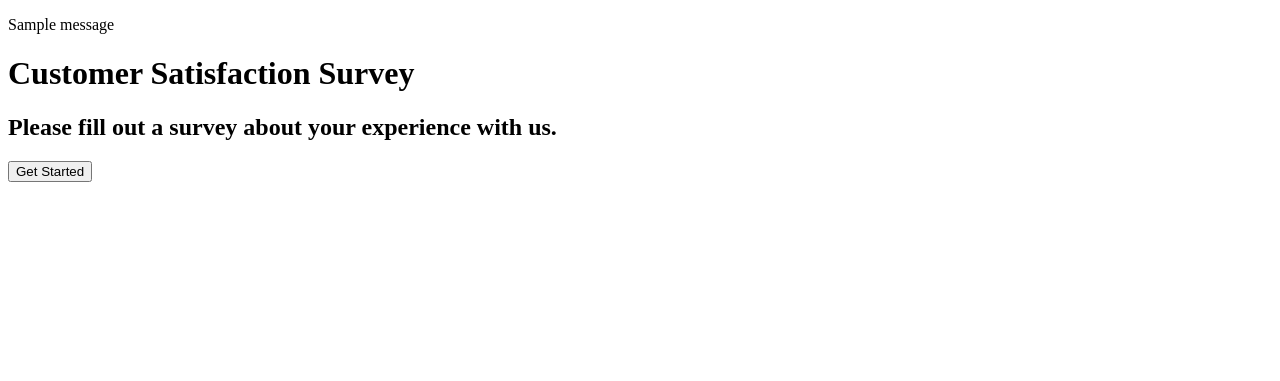
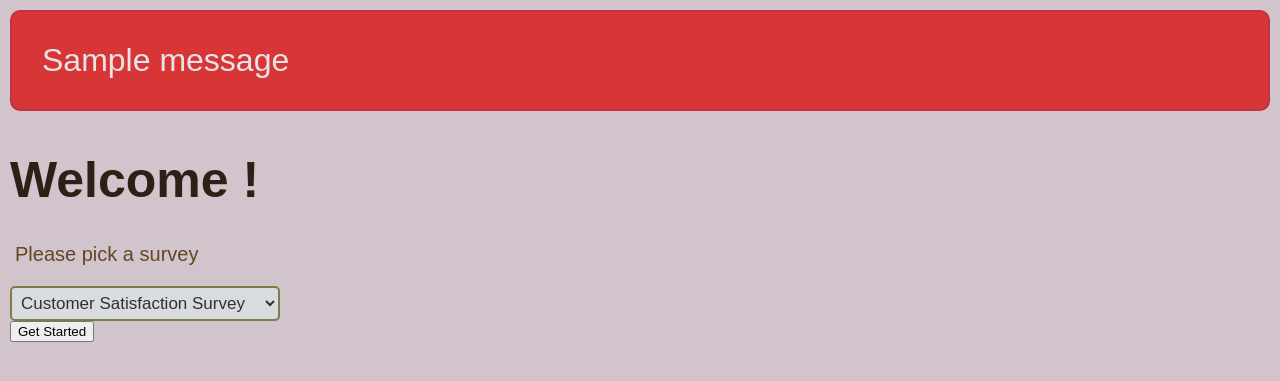
Before and after one commit to LLdev-jm/Flask-Assignments, a Flask app: page / in a window 1280 px wide. Shown: the top 381 px of the page. Run offline with Flask 2, Linux system fonts and the light colour scheme; one stand-in notice (Sample message) is shown.

Commit message:
Add dropdown list for surveys and implement new HTML page to render selected surveys. Applied CSS styling for improved visual presentation. Dynamic styling (hover effects and transitions) temporarily commented out.

```diff
--- a/flask-exercise-survey/app.py
+++ b/flask-exercise-survey/app.py
@@ -5,8 +5,8 @@ from surveys import Question, Survey, satisfaction_survey
 app = Flask(__name__)
 
 app.config['SECRET_KEY'] = "surveyyyy123545"
-app.config['DEBUG_TB_INTERCEPT_REDIRECTS'] = False
-debug = DebugToolbarExtension(app)
+# app.config['DEBUG_TB_INTERCEPT_REDIRECTS'] = False
+# debug = DebugToolbarExtension(app)
 
 
 RESPONSES_KEY = "responses"
@@ -19,9 +19,18 @@ def show_title():
    session[RESPONSES_KEY] = []
 
    survey_title = satisfaction_survey.title
-   survey_instructions = satisfaction_survey.instructions
 
-   return render_template('title_page.html', survey_title=survey_title, survey_instructions=survey_instructions)
+   return render_template('title_page.html', survey_title=survey_title)
+
+
+
+@app.route('/', methods=['POST'] )
+def show_survey():
+      survey_title = satisfaction_survey.title
+      survey_instructions = satisfaction_survey.instructions
+      return render_template('show_survey.html', survey_title=survey_title, survey_instructions=survey_instructions)
+
+
 
 
 @app.route('/questions/<int:index>')
@@ -34,15 +43,12 @@ def question(index):
 
 #prevents user from manually entering url and skipping / going back to questions
    if index != len(responses):
-      flash("Please do not skip any questions or press the back button. ")
+      flash("Please do not skip any questions or press the back button. ", "warning")
       return redirect(f"{len(responses)}")
-
 
    if 0 <= index < len(survey_questions):
       current_question = survey_questions[index]
-
       return render_template('question.html', index=index,question=current_question)
-
 
    return redirect('/title_page')
 
@@ -66,4 +72,4 @@ def answer(index):
       if next_index < len(satisfaction_survey.questions):
          return redirect(f'/questions/{next_index}')
       else:
-            return render_template('thank_you.html')
+         return render_template('thank_you.html')
--- /dev/null
+++ b/flask-exercise-survey/static/style.css
@@ -0,0 +1,170 @@
+body {
+  font-family: Arial, Helvetica, sans-serif;
+  margin: 10px;
+  padding: 0;
+  background-color: rgb(209, 196, 204);
+}
+
+h1 {
+  color: #2b2115;
+  font-size: 50px;
+}
+
+p {
+  margin: 5px;
+  margin-bottom: 20px;
+  color: #624723;
+  font-size: 20px;
+}
+
+#survey_container {
+  display: flex;
+  flex-direction: column;
+  align-items: center;
+}
+
+#survey_list {
+  padding: 5px;
+  width: 270px;
+  font-size: 17px;
+  border: 2px solid #7c7d45;
+  border-radius: 5px;
+  background-color: #d8dbdf;
+  color: #352f2f;
+}
+
+#survey_list option {
+  background-color: #b0ab1e;
+  color: rgb(33, 82, 32);
+}
+
+
+.flash-container {
+  background-color: rgb(216, 54, 54);
+  color: #e8e4e5;
+  padding: 15px;
+  margin-bottom: 20px;
+  border: 1px solid #bf3442;
+  border-radius: 5px;
+  zoom: 200%;
+}
+
+.home-button {
+  position: relative;
+  color: #dfdada;
+  padding: 10px 20px;
+  border: none;
+  cursor: pointer;
+  zoom: 120%;
+}
+
+
+#back-home-button {
+  width: 80px;
+  height: 70px;
+  background-color: rgb(218, 218, 163);
+  border: 2px solid #802c2c;
+  padding: 5px;
+}
+
+
+
+
+
+/* --------------------------------------------------- */
+/* not so static styling. more dynamic  */
+
+/* body {
+  font-family: Arial, Helvetica, sans-serif;
+  margin: 10px;
+  padding: 0;
+  background-color: rgb(209, 196, 204);
+}
+
+
+h1 {
+  color: #2b2115;
+  font-size: 50px;
+}
+
+p {
+  margin: 5px;
+  margin-bottom: 20px;
+  color: #624723;
+  font-size: 20px;
+}
+
+#survey_container {
+  display: flex;
+  flex-direction: column;
+  align-items: center;
+}
+
+
+#survey_list {
+  padding: 5px;
+  width: 50px;
+  font-size: 17px;
+  border: 2px solid #7c7d45;
+  border-radius: 5px;
+  width: 270px;
+  background-color: #d8dbdf;
+  color: #352f2f;
+
+}
+
+#survey_list option {
+  background-color: #b0ab1e;
+  color: rgb(33, 82, 32);
+}
+
+button {
+  padding: 8px;
+  margin-top: 20px;
+  font-size: 14px;
+  background-color: #b9bdb9;
+  border: 1px solid #0e0e0e;
+  border-radius: 5px;
+  transition: background-color 0.3s ease, transform 0.1s ease;
+}
+
+button:hover {
+  background-color: #55a155;
+  transform: scale(1.05);
+  border: 1px solid #065806;
+}
+
+button:active {
+  background-color: #1c8b1e;
+  transform: scale(0.95);
+}
+
+.flash-container {
+  background-color: rgb(216, 54, 54);
+  color: #e8e4e5;
+  padding: 15px;
+  margin-bottom: 20px;
+  border: 1px solid #bf3442;
+  border-radius: 5px;
+  zoom: 200%;
+}
+
+
+
+.home-button {
+  position: relative;
+  color: #dfdada;
+  padding: 10px 20px;
+  border: none;
+  cursor: pointer;
+  zoom: 120%;
+}
+
+
+#back-home-button {
+  width: 80px;
+  height: 70px;
+  background-color: rgb(218, 218, 163);
+  border: 2px solid #802c2c;
+  padding: 5px;
+} */
--- a/flask-exercise-survey/templates/base.html
+++ b/flask-exercise-survey/templates/base.html
@@ -5,6 +5,7 @@
     <meta charset="UTF-8">
     <meta name="viewport" content="width=device-width, initial-scale=1.0">
     <title>{% block title %}Survey{% endblock %}</title>
+      <link rel="stylesheet" href="/static/style.css">
   </head>
 
 <body>
@@ -12,7 +13,9 @@
     {% with messages = get_flashed_messages() %}
     {% if messages %}
       {% for message in messages %}
-        <p>{{ message }}</p>
+
+      <div class="flash-container flash-warning">{{ message }}</div>
+
       {% endfor %}
     {% endif %}
     {% endwith %}
--- a/flask-exercise-survey/templates/thank_you.html
+++ b/flask-exercise-survey/templates/thank_you.html
@@ -4,7 +4,9 @@
 <h3>Thank you for your time</h3>
   <p>We will have more random surveys in the future !</p>
 
+  <div class="home-button">
           <form action="/">
-            <button type="submit">Go back Home</button>
+            <button type="submit" id="back-home-button" >Go back Home</button>
           </form>
+  </div>
 {% endblock %}
--- a/flask-exercise-survey/templates/title_page.html
+++ b/flask-exercise-survey/templates/title_page.html
@@ -3,13 +3,19 @@
 
 {% block content %}
 
-
-   <h1> {{ survey_title }}</h1>
-         <h2> {{ survey_instructions}} </h2>
+<h1>Welcome ! </h1>
 
 
-      <form action="/questions/0">
-              <button type="submit">Get Started </button>
+            <form method="POST">
+            <p>Please pick a survey</p>
+
+            <select name="survey_type" id="survey_list">
+                  <option value="satisfaction">{{ survey_title }}</option>
+            </select>
+      <div>
+            <button type="submit">Get Started</button>
+      </div>
       </form>
 
+
 {% endblock %}
```
Also changed, not shown: flask-exercise-survey/templates/show_survey.html (added, +15 -0 lines).
